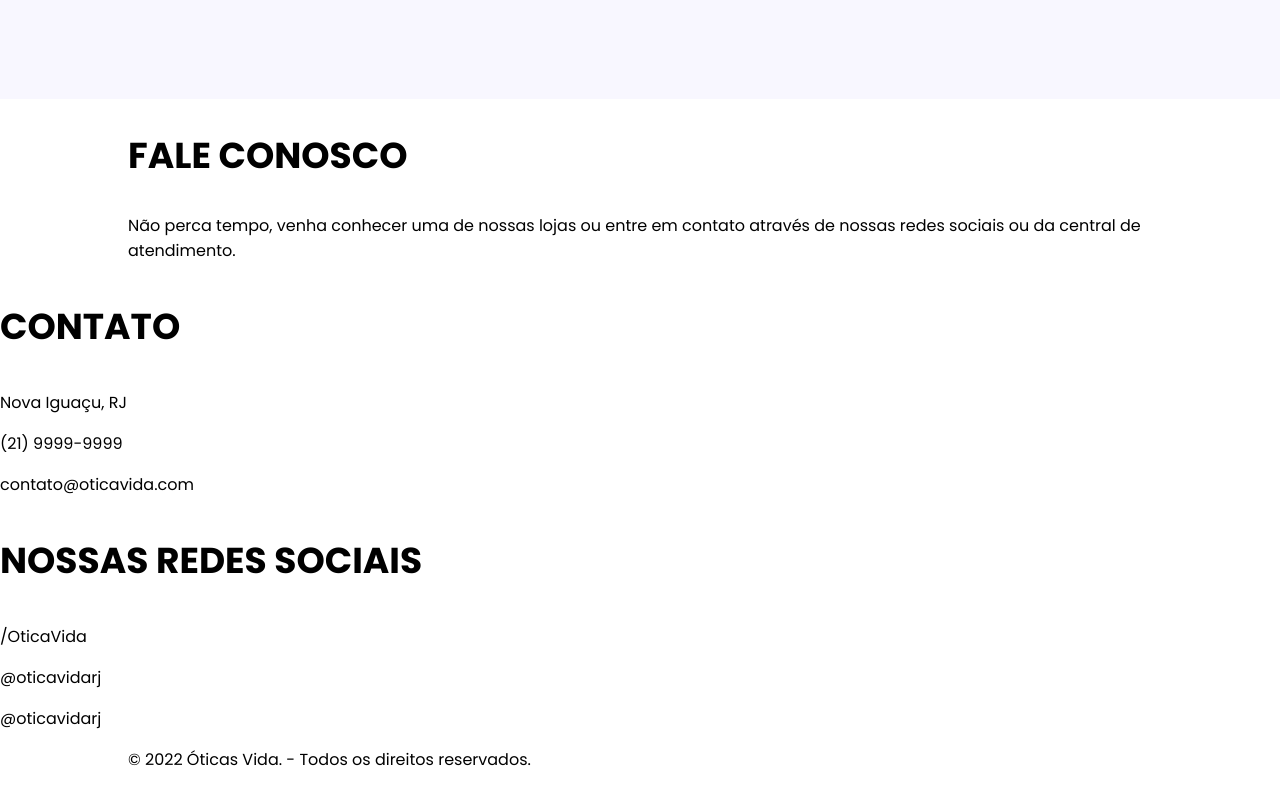
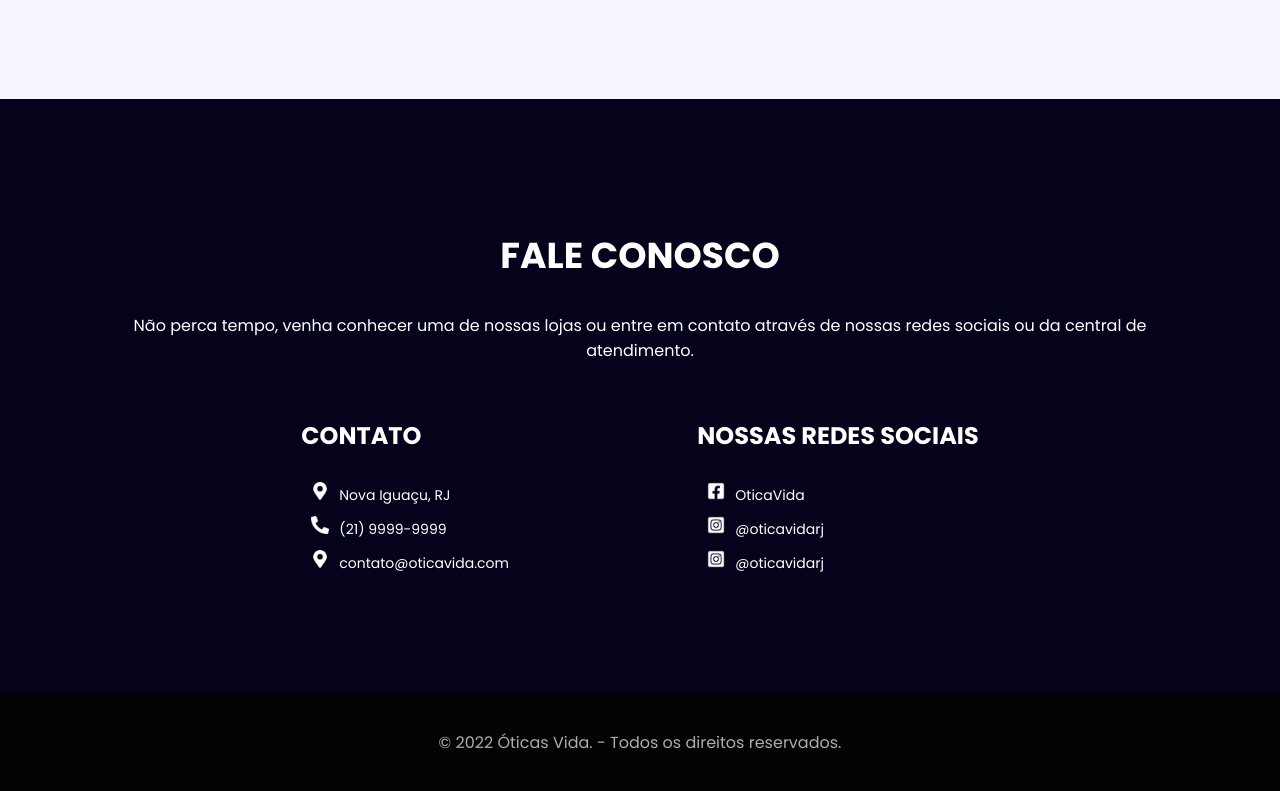
Before and after one commit to lukasilverio94/OticasVida, a React (Create React App) app: page / in a window 1280 px wide. Shown: the part 2895-3686 px from the top of the page. Built offline with nearby package versions, Linux system fonts and the light colour scheme; a web font is replaced by a local one.

Commit message:
finish footer css

```diff
--- /dev/null
+++ b/src/components/ContactSection/ContactSection.css
@@ -0,0 +1,39 @@
+#contacts {
+  width: 100%;
+  text-align: center;
+  color: #fff;
+  padding: 100px 20px;
+  background-color: #05031b;
+}
+
+.contact_container {
+  display: flex;
+  flex-wrap: wrap;
+  align-items: center;
+  justify-content: space-evenly;
+}
+
+.contact_box {
+  display: flex;
+  flex-direction: column;
+  text-align: left;
+  padding: 15px;
+}
+
+.contact_box img {
+  width: 18px;
+  margin-right: 10px;
+}
+.contact_box div {
+  margin: 5px 0;
+}
+
+.contact_box h3 {
+    font-size: 1.5rem;
+}
+.contact_box p {
+    font-size: 14px;
+    margin: 0;
+    margin-left: 10px;
+
+}
--- a/src/components/ContactSection/ContactSection.js
+++ b/src/components/ContactSection/ContactSection.js
@@ -1,29 +1,43 @@
+import "./ContactSection.css";
+
 const ContactSection = () => {
   return (
     <section id="contacts">
       <div className="limit_container">
         <h1>FALE CONOSCO</h1>
-        <p>Não perca tempo, venha conhecer uma de nossas lojas ou entre em contato através de nossas redes sociais ou da central de atendimento.</p>
-      </div>
-      {/*Container dos contatos dentro tem mais 2 pequenos  */}
+        <p>
+          Não perca tempo, venha conhecer uma de nossas lojas ou entre em
+          contato através de nossas redes sociais ou da central de atendimento.
+        </p>
         <div className="contact_container">
           <div className="contact_box">
             <h3>Contato</h3>
-          {/*INSERIR ICONES DEPOIS*/}
-          <p>Nova Iguaçu, RJ</p>
-          <p>(21) 9999-9999</p>
-          <p>contato@oticavida.com</p>
+            <div>
+              <p><img src="assets/local.png"/>Nova Iguaçu, RJ</p>
             </div>
-        <div className="social_box">
-          <h3>Nossas Redes Sociais</h3>
-          <p>/OticaVida</p>
-          <p>@oticavidarj</p>
-          <p>@oticavidarj</p>
+            <div>
+              <p><img src="assets/telefone.png"/>(21) 9999-9999</p>
+            </div>
+            <div>
+              <p><img src="assets/local.png"/>contato@oticavida.com</p>
             </div>
           </div>
+          <div className="contact_box">
+            <h3>Nossas Redes Sociais</h3>
+            <div>
+              <p><img src="assets/fb.png"/>OticaVida</p>
+            </div>
+            <div>
+              <p><img src="assets/ig.png"/>@oticavidarj</p>
+            </div>
+            <div>
+              <p><img src="assets/ig.png"/>@oticavidarj</p>
+            </div>
+          </div>
+        </div>
+      </div>
+    </section>
+  );
+};
 
-  </section>
-)
-}
-
-export default ContactSection
+export default ContactSection;
--- /dev/null
+++ b/src/components/Footer/Footer.css
@@ -0,0 +1,6 @@
+footer {
+    background-color: #030303;
+    color: #adadad;
+    padding: 20px;
+    text-align: center;
+}
--- a/src/components/Footer/Footer.js
+++ b/src/components/Footer/Footer.js
@@ -1,3 +1,5 @@
+import "./Footer.css";
+
 const Footer = () => {
   return (
     <footer>
```
Lines whose indentation alone changed are shown as unchanged.
